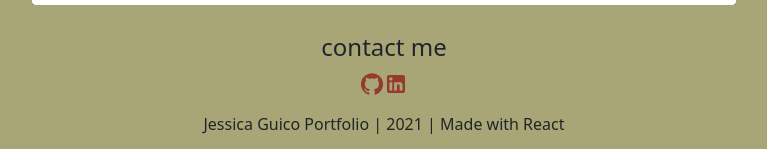
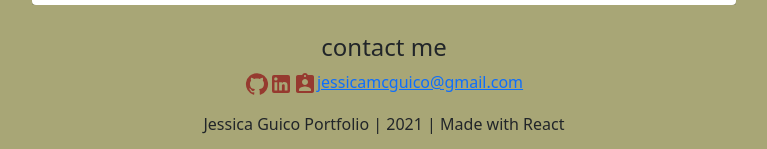
Before and after one commit to jessicamcg/portfolio, a React (Create React App) app: page / in a window 1280 px wide. Shown: the part 2777-2926 px from the top of the page, without its empty margins (256-1023 px from the left). Built offline with nearby package versions, Linux system fonts and the light colour scheme.

Commit message:
resume link and email added

```diff
--- a/src/components/pages/Contact.js
+++ b/src/components/pages/Contact.js
@@ -1,6 +1,7 @@
 import React from 'react';
 import GitHubIcon from '@mui/icons-material/GitHub';
 import LinkedInIcon from '@mui/icons-material/LinkedIn';
+import AssignmentIndIcon from '@mui/icons-material/AssignmentInd';
 import { createTheme } from "@mui/material/styles";
 import { ThemeProvider } from "@mui/material";
 
@@ -25,6 +26,9 @@ function Contact() {
             <h4 id="contact">contact me</h4>
             <a href="https://github.com/jessicamcg" target="_blank"><GitHubIcon color="secondary"/></a>
             <a href="https://www.linkedin.com/in/jessica-guico-833862222/" target="_blank"><LinkedInIcon color="secondary"/></a>
+            <a href="https://docs.google.com/document/d/1cLpCixquGUS_2y4p8lZQ49vDviO3sdaHgpwgFUz787s/export?format=pdf"><AssignmentIndIcon color="secondary"/></a>
+            <a href="mailto:jessicamcguico@gmail.com">jessicamcguico@gmail.com</a>
+
         </div>
     </ThemeProvider>
     )
```
